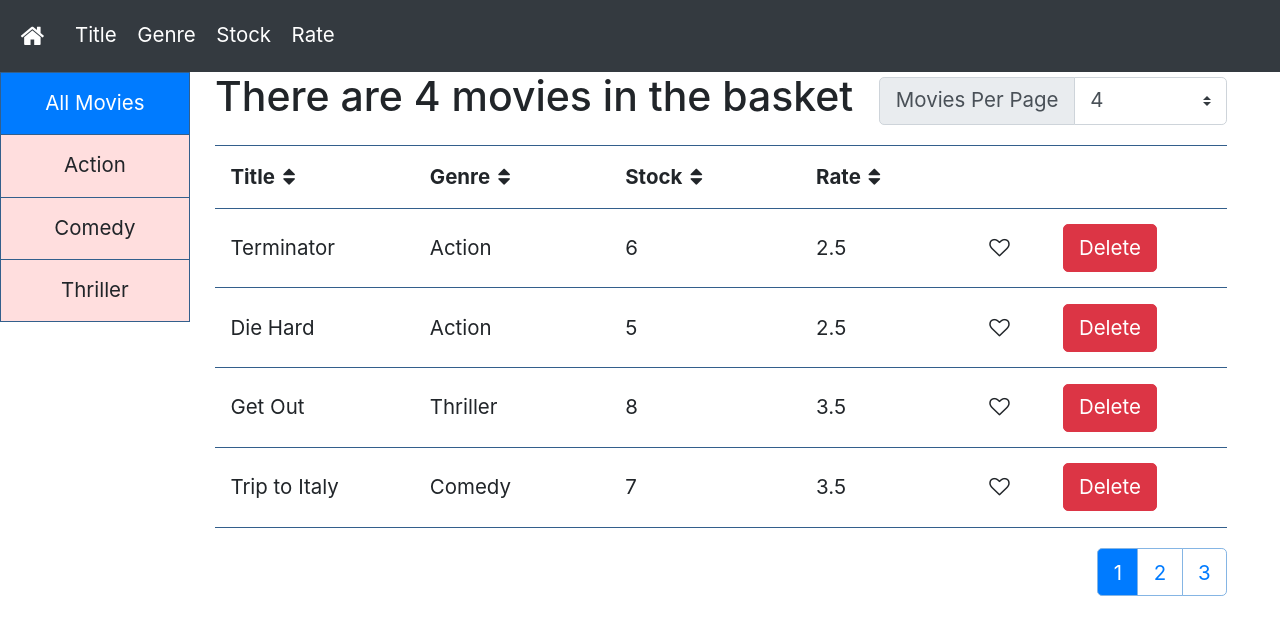
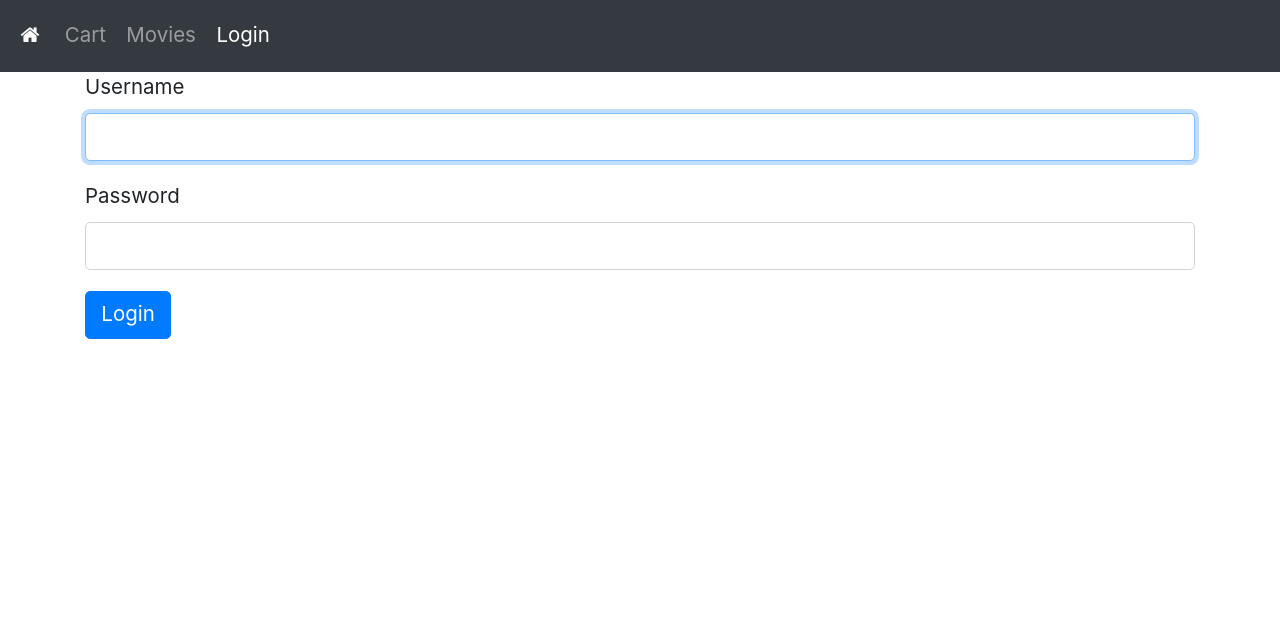
Before and after one commit to ETS-ReactNative4/learningReact, a React (Create React App) app: page /login in a window 1280 px wide. Shown: the top 634 px of the page. Built offline with nearby package versions, Linux system fonts and the light colour scheme.

Commit message:
Routing done, Form started

```diff
--- a/src/components/genericNavbar.jsx
+++ b/src/components/genericNavbar.jsx
@@ -1,12 +1,12 @@
 import React from "react";
 import { NavLink } from "react-router-dom";
 
-const GenericNavbar = ({ NavbarHeading, NavbarItems }) => {
+const GenericNavbar = ({ NavbarHeading, NavbarItems, NavbarLocations }) => {
   return (
     <nav className="navbar navbar-expand-lg navbar-dark bg-dark">
-      <a className="navbar-brand" href="#">
+      <NavLink to="/" style={{ color: "white", paddingRight: "15px" }}>
         {NavbarHeading}
-      </a>
+      </NavLink>
       <button
         className="navbar-toggler"
         type="button"
@@ -27,7 +27,11 @@ const GenericNavbar = ({ NavbarHeading, NavbarItems }) => {
 
   function renderNavbarItems() {
     return NavbarItems.map((navbarItem, index) => (
-      <NavLink className="nav-item nav-link" key={index} to="#">
+      <NavLink
+        to={NavbarLocations[index]}
+        className="nav-item nav-link"
+        key={index}
+      >
         {navbarItem}
       </NavLink>
     ));
--- /dev/null
+++ b/src/components/home.jsx
@@ -0,0 +1,51 @@
+import React, { Component } from "react";
+import GenericNavbar from "./genericNavbar";
+import { Switch, Route } from "react-router-dom";
+import Movies from "./movies";
+import App from "./../App";
+import MovieInfo from "./movieInfo";
+import LoginForm from "./loginForm";
+
+class Home extends Component {
+  state = {
+    navHeader: ["Cart", "Movies", "Login"],
+    navLocation: ["/cart", "/movies", "/login"],
+    movie: {
+      title: "no movies selected",
+      numberInStock: "none",
+      dailyRentalRate: "none",
+      genre: { name: "none" }
+    }
+  };
+  render() {
+    return (
+      <React.Fragment>
+        <GenericNavbar
+          NavbarHeading={<i className="fa fa-home" aria-hidden="true" />}
+          NavbarItems={this.state.navHeader}
+          NavbarLocations={this.state.navLocation}
+        />
+        <Switch>
+          <Route
+            path="/movies/movie-details/:movieName"
+            render={props => <MovieInfo movie={this.state.movie} {...props} />}
+          />
+          <Route
+            path="/movies"
+            render={props => (
+              <Movies updateMovieDetail={this.updateMovieDetail} {...props} />
+            )}
+          />
+          <Route path="/cart" component={App} />
+          <Route path="/login" component={LoginForm} />
+        </Switch>
+      </React.Fragment>
+    );
+  }
+
+  updateMovieDetail = movie => {
+    this.setState({ movie });
+  };
+}
+
+export default Home;
--- /dev/null
+++ b/src/components/inputText.jsx
@@ -0,0 +1,21 @@
+import React from "react";
+
+const InputText = ({ id, text, value, handleChange, isFocus }) => {
+  const autoFocus = isFocus ? "autoFocus" : "";
+
+  return (
+    <div className="form-group">
+      <label htmlFor={id}>{text}</label>
+      <input
+        autoFocus={autoFocus}
+        value={value}
+        onChange={handleChange}
+        id={id}
+        type="text"
+        className="form-control"
+      />
+    </div>
+  );
+};
+
+export default InputText;
--- /dev/null
+++ b/src/components/loginForm.jsx
@@ -0,0 +1,45 @@
+import React, { Component } from "react";
+import InputText from "./inputText";
+
+class LoginForm extends Component {
+  state = { account: { username: "", password: "" } };
+
+  render() {
+    const { account } = this.state;
+
+    return (
+      <div className="container">
+        <form onSubmit={this.handleSubmit}>
+          <InputText
+            id="username"
+            value={account.username}
+            handleChange={this.handleChange}
+            text={"Username"}
+            isFocus={true}
+          />
+          <InputText
+            id="password"
+            value={account.password}
+            handleChange={this.handleChange}
+            text={"Password"}
+            isFocus={false}
+          />
+          <button className="btn btn-primary">Login</button>
+        </form>
+      </div>
+    );
+  }
+
+  handleSubmit = e => {
+    e.preventDefault();
+    console.log(e.target);
+  };
+
+  handleChange = e => {
+    const account = { ...this.state.account };
+    account[e.currentTarget.id] = e.currentTarget.value;
+    this.setState({ account });
+  };
+}
+
+export default LoginForm;
--- /dev/null
+++ b/src/components/movieInfo.jsx
@@ -0,0 +1,37 @@
+import React from "react";
+
+const MovieInfo = ({ movie, history }) => {
+  return (
+    <div>
+      <table className="table">
+        <tbody>
+          <tr>
+            <td>{movie.title}</td>
+          </tr>
+          <tr>
+            <td>{movie.numberInStock}</td>
+          </tr>
+          <tr>
+            <td>{movie.dailyRentalRate}</td>
+          </tr>
+          <tr>
+            <td>{movie.genre.name}</td>
+          </tr>
+          <tr>
+            <td>
+              <button className="btn btn-primary" onClick={saveMovieInfo}>
+                Save
+              </button>
+            </td>
+          </tr>
+        </tbody>
+      </table>
+    </div>
+  );
+
+  function saveMovieInfo() {
+    history.push("/movies");
+  }
+};
+
+export default MovieInfo;
--- a/src/components/movies.jsx
+++ b/src/components/movies.jsx
@@ -11,7 +11,6 @@ import SelectSingle from "./selectSingle";
 import { deepCopy } from "../utilities/common";
 import Table from "./table";
 import ListGroup from "./listGroup";
-import GenericNavbar from "./genericNavbar";
 
 class Movies extends Component {
   state = {
@@ -60,10 +59,14 @@ class Movies extends Component {
     ]
   };
 
+  // componentDidUpdate(prevProps, prevState) {
+  //   console.log(prevState);
+  // }
+
   componentDidMount() {
     const genres = deepCopy(getGenres());
     const moviesInfo = this.getUpdatedMovies(null, null, genres);
-    let filterArray = this.updateFilterArray(moviesInfo.numberOfMovies);
+    const filterArray = this.updateFilterArray(moviesInfo.numberOfMovies);
     this.setState({
       moviesInfo,
       filterArray,
@@ -74,12 +77,6 @@ class Movies extends Component {
   render() {
     return (
       <React.Fragment>
-        <div id="navbarTry">
-          <GenericNavbar
-            NavbarHeading={<i className="fa fa-home" aria-hidden="true" />}
-            NavbarItems={this.state.headerList}
-          />
-        </div>
         <div
           className="container-fluid"
           style={{ display: "flex", paddingLeft: "0" }}
@@ -199,11 +196,19 @@ class Movies extends Component {
             bodyContent={bodyContent}
             bodyPropsName={bodyPropsName}
             sortingProps={this.state.sortingProps}
+            handleDetail={this.handleMovieDetail}
           />
         </div>
       </React.Fragment>
     );
   }
+
+  handleMovieDetail = movieName => {
+    this.props.updateMovieDetail(
+      this.state.moviesInfo.movies.filter(movie => movie.title === movieName)[0]
+    );
+    this.props.history.push("/movies/movie-details/" + movieName);
+  };
 
   renderSortDiv(headerName) {
     let arrowSymbol = [
@@ -274,7 +279,7 @@ class Movies extends Component {
   handleLike = id => {
     handleMovieLike(id);
 
-    let moviesInfo = deepCopy(this.state.moviesInfo);
+    const moviesInfo = deepCopy(this.state.moviesInfo);
     moviesInfo.movies.forEach(movie => {
       if (movie._id === id) {
         movie.isLiked = !movie.isLiked;
--- a/src/components/table.jsx
+++ b/src/components/table.jsx
@@ -7,9 +7,11 @@ const Table = props => {
     headerList,
     bodyContent,
     bodyPropsName,
-    sortingProps
+    sortingProps,
+    handleDetail
   } = props;
   const sortedBodyContent = sortTable();
+
   return (
     <table className={tableClasses}>
       <thead>
@@ -22,11 +24,21 @@ const Table = props => {
       <tbody>
         {sortedBodyContent.map((content, index) => (
           <tr key={"row-" + (index + 1)}>
-            {bodyPropsName.map((propName, indexProp) => (
-              <td key={"row-" + (index + 1) + "-col-" + indexProp}>
-                {content[propName]}
-              </td>
-            ))}
+            {bodyPropsName.map((propName, indexProp) => {
+              return indexProp === 0 ? (
+                <td
+                  onClick={() => handleDetail(content[propName])}
+                  key={"row-" + (index + 1) + "-col-" + indexProp}
+                  style={{ cursor: "pointer" }}
+                >
+                  {content[propName]}
+                </td>
+              ) : (
+                <td key={"row-" + (index + 1) + "-col-" + indexProp}>
+                  {content[propName]}
+                </td>
+              );
+            })}
           </tr>
         ))}
       </tbody>
--- a/src/index.js
+++ b/src/index.js
@@ -6,12 +6,12 @@ import * as serviceWorker from "./serviceWorker";
 import "bootstrap/dist/css/bootstrap.css";
 import "font-awesome/css/font-awesome.css";
 import "bootstrap/dist/js/bootstrap.js";
-import Movies from "./components/movies";
 import mobileCompat from "./utilities/mobileCompatibility";
+import Home from "./components/home";
 
 ReactDOM.render(
   <BrowserRouter>
-    <Movies />
+    <Home />
   </BrowserRouter>,
   document.getElementById("root")
 );
```
